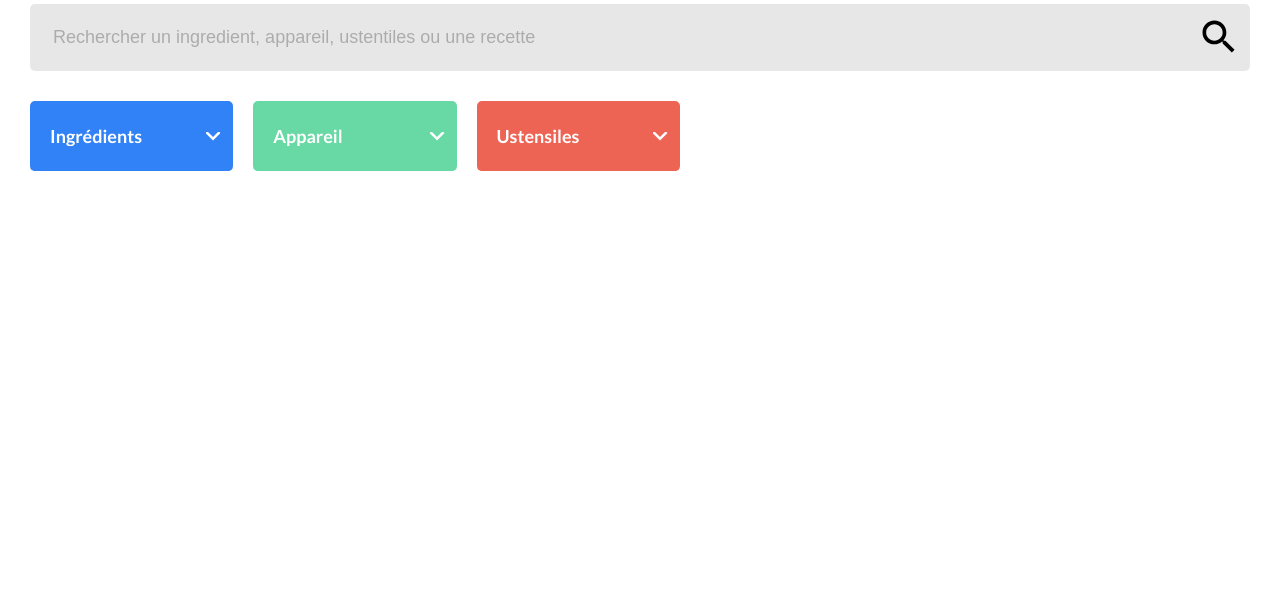
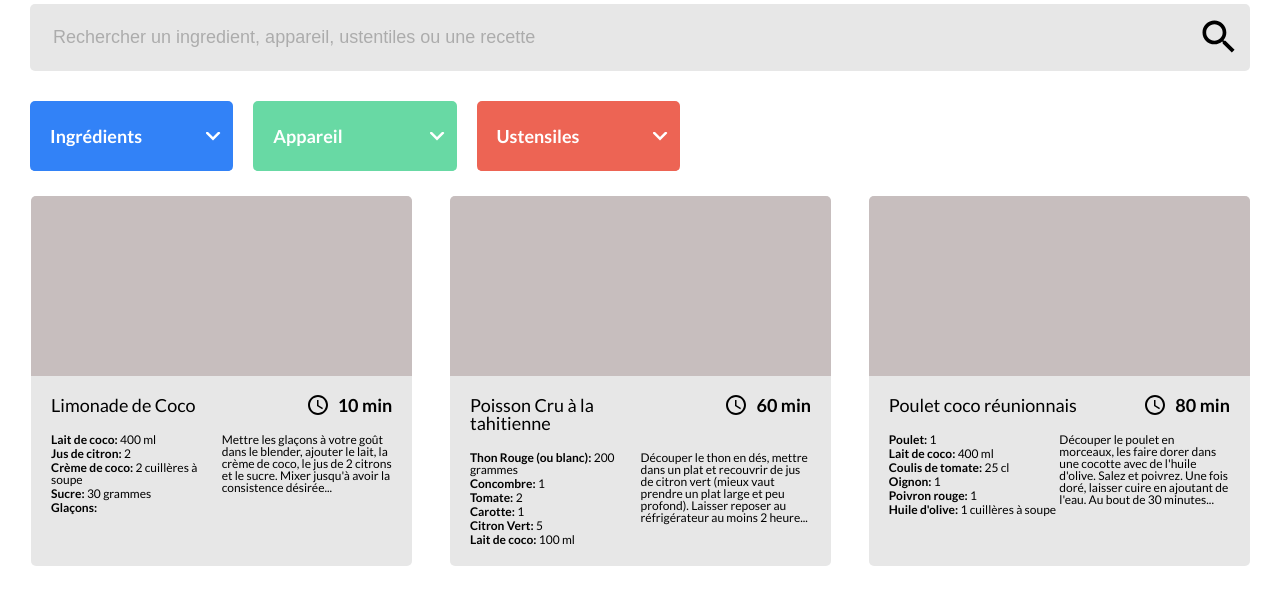
Before and after one commit to tomzidani/les-petits-plats, a website with bundled scripts: page index.html in a window 1280 px wide. Shown: the part 152-747 px from the top of the page. Built offline with nearby package versions, Linux system fonts and the light colour scheme.

Commit message:
Add list component and complete first part of search.

```diff
--- /dev/null
+++ b/assets/css/scss/cards/_recipe.scss
@@ -0,0 +1,85 @@
+// Recipe card
+// -----------
+.recipe-card {
+  background: $gray;
+  border-radius: 5px;
+  transition: ease-in-out 0.2s;
+  cursor: pointer;
+
+  &:hover {
+    opacity: 0.7;
+    transform: scale(1.01);
+  }
+
+  .card {
+    &__media {
+      min-height: 180px;
+
+      border-top-right-radius: 5px;
+      border-top-left-radius: 5px;
+      background: $gray-dark;
+    }
+
+    &__infos {
+      padding: 20px;
+    }
+
+    &__header {
+      display: flex;
+      margin-bottom: 20px;
+
+      align-items: baseline;
+      justify-content: space-between;
+    }
+
+    &__title {
+      max-width: 60%;
+    }
+
+    &__time {
+      position: relative;
+      padding-left: 30px;
+
+      @include lato--bold;
+
+      &::before {
+        content: "";
+        position: absolute;
+        width: 20px;
+        height: 20px;
+        top: 50%;
+        left: 0;
+
+        background: url("../img/icons/clock.svg") 100%/100% no-repeat;
+        transform: translateY(-50%);
+      }
+    }
+
+    &__body {
+      display: flex;
+
+      align-items: baseline;
+      font-size: 12px;
+
+      > div {
+        width: 50%;
+      }
+    }
+
+    &__details {
+      > ul {
+        > li {
+          margin-bottom: 2px;
+
+          &:last-child {
+            margin-bottom: 0;
+          }
+
+          > b {
+            @include lato--bold;
+          }
+        }
+      }
+    }
+  }
+}
--- a/assets/css/scss/components/_datalist.scss
+++ b/assets/css/scss/components/_datalist.scss
@@ -8,6 +8,8 @@
 
   overflow: hidden;
   transition: ease-in-out 0.2s;
+
+  z-index: 3;
 
   &__wrapper {
     display: flex;
--- a/assets/css/scss/main.scss
+++ b/assets/css/scss/main.scss
@@ -21,3 +21,7 @@
 // Pages
 // -----
 @import "./pages/search";
+
+// Cards
+// -----
+@import "./cards/recipe";
--- a/assets/css/scss/pages/_search.scss
+++ b/assets/css/scss/pages/_search.scss
@@ -17,5 +17,18 @@
         }
       }
     }
+
+    &__list {
+      @include columns-wrapper;
+      margin-top: 25px;
+
+      align-items: stretch;
+
+      .recipe-card {
+        margin-bottom: 50px;
+
+        @include columns-span(4);
+      }
+    }
   }
 }
--- /dev/null
+++ b/assets/js/components/List.js
@@ -0,0 +1,77 @@
+import { tronque } from "../utils/helpers/format.helpers.js"
+import { isInArray, isInArrayObject } from "../utils/helpers/validation.helpers.js"
+import recipes from "../utils/provider/recipes.js"
+
+class List {
+  constructor() {
+    this.el = document.querySelector('[data-component="list"]')
+    this.recipes = recipes
+    this.currentRecipes = this.recipes
+    this.nodeRecipes = []
+
+    this.init()
+  }
+
+  init = async () => {
+    this.nodeRecipes = await this.displayRecipes()
+
+    this.bindEvents()
+  }
+
+  bindEvents = () => {
+    const input = document.querySelector("input#q")
+
+    input.addEventListener("input", this.handleSearch)
+  }
+
+  /*
+   *
+   */
+  handleSearch = (e) => {
+    const val = e.target.value.toLowerCase()
+
+    this.resetRecipes()
+
+    if (val.length < 3) return
+
+    this.currentRecipes = this.recipes.filter(
+      (r) => r.name.toLowerCase().includes(val) || r.description.toLowerCase().includes(val) || isInArrayObject(r.ingredients, val, "ingredient")
+    )
+
+    this.displayRecipes()
+  }
+
+  /*
+   *
+   */
+  displayRecipes = () => {
+    return new Promise((resolve) => {
+      this.el.innerHTML = ""
+
+      this.currentRecipes.map((r) => {
+        let recipeEl = `<article class="recipe-card"><div class="card__wrapper">`
+        recipeEl += `<div class="card__media"></div>`
+        recipeEl += `<div class="card__infos"><div class="card__header">`
+        recipeEl += `<h2 class="card__title">${r.name}</h2><div class="card__time">${r.time} min</div>`
+        recipeEl += `</div><div class="card__body">`
+        recipeEl += `<div class="card__details"><ul>`
+
+        r.ingredients.map((i) => (recipeEl += `<li><b>${i.ingredient}:</b> ${i.quantity ? i.quantity : ""} ${i.unit ? i.unit : ""}</li>`))
+
+        recipeEl += `</ul></div><div class="card__description">${tronque(r.description)}</div>`
+        recipeEl += `</div></div></article>`
+
+        this.el.innerHTML += recipeEl
+
+        resolve(this.el.querySelectorAll("article"))
+      })
+    })
+  }
+
+  resetRecipes = async () => {
+    this.currentRecipes = recipes
+    await this.displayRecipes()
+  }
+}
+
+export default List
--- a/assets/js/controllers/Search.js
+++ b/assets/js/controllers/Search.js
@@ -1,13 +1,13 @@
 import DataList from "../components/Datalist.js"
+import List from "../components/List.js"
 import Tag from "../components/Tag.js"
 import recipes from "../utils/provider/recipes.js"
 
 class Search {
   constructor() {
-    this.recipes = recipes
-
     this.dataLists = []
     this.tags = []
+    this.list = new List()
 
     this.init()
   }
--- a/assets/js/utils/helpers/format.helpers.js
+++ b/assets/js/utils/helpers/format.helpers.js
@@ -5,3 +5,7 @@ export const capitalizeFirstLetter = (val) => {
 export const sortAlphabetically = (arr) => {
   return arr.sort()
 }
+
+export const tronque = (val) => {
+  return val.slice(0, 180) + "..."
+}
--- a/assets/js/utils/helpers/validation.helpers.js
+++ b/assets/js/utils/helpers/validation.helpers.js
@@ -5,3 +5,8 @@
 export const isBetween = (min, max, val) => {
   return val.length <= max && val.length >= min
 }
+
+export const isInArrayObject = (arr, val, property) => {
+  return arr.filter((el) => isBetween(val.length - 2, val.length + 2, el[property]) && el[property].toLowerCase().indexOf(val.toLowerCase()) !== -1)
+    .length
+}
--- a/assets/js/utils/provider/recipes.js
+++ b/assets/js/utils/provider/recipes.js
@@ -20,7 +20,7 @@ const recipes = [
       },
       {
         ingredient: "Sucre",
-        quantite: 30,
+        quantity: 30,
         unit: "grammes",
       },
       {
@@ -53,7 +53,7 @@ const recipes = [
       },
       {
         ingredient: "Carotte",
-        quantite: 1,
+        quantity: 1,
       },
       {
         ingredient: "Citron Vert",
--- a/index.html
+++ b/index.html
@@ -16,6 +16,7 @@
     </header>
 
     <main class="app-search">
+      <!-- Search form -->
       <form class="app-form search__form" onsubmit="(e) => e.preventDefault()">
         <div class="form__row">
           <div class="form__element">
@@ -24,6 +25,7 @@
           </div>
         </div>
 
+        <!-- Tags -->
         <div class="form__row" data-content="tags"></div>
 
         <div class="form__row">
@@ -61,6 +63,9 @@
           </div>
         </div>
       </form>
+
+      <!-- List -->
+      <div class="search__list" data-component="list"></div>
     </main>
 
     <script src="./assets/js/main.js" type="module"></script>
```
Also changed, not shown: assets/css/main.css.
